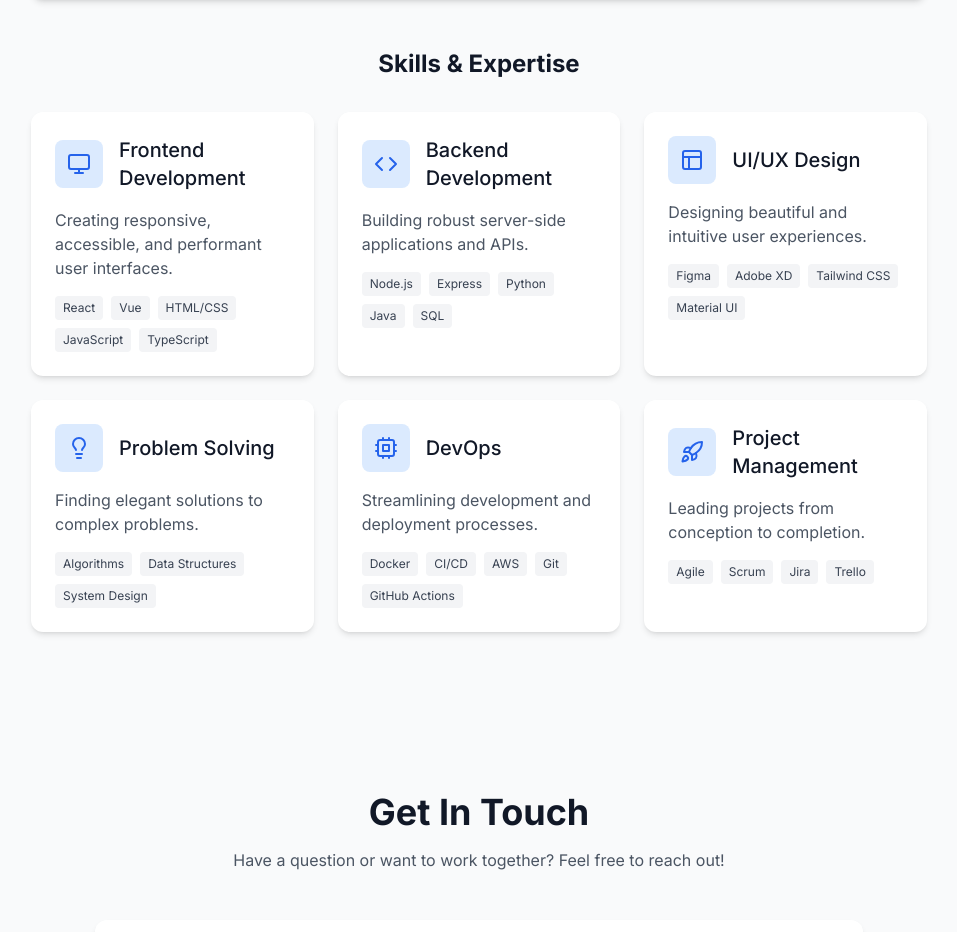
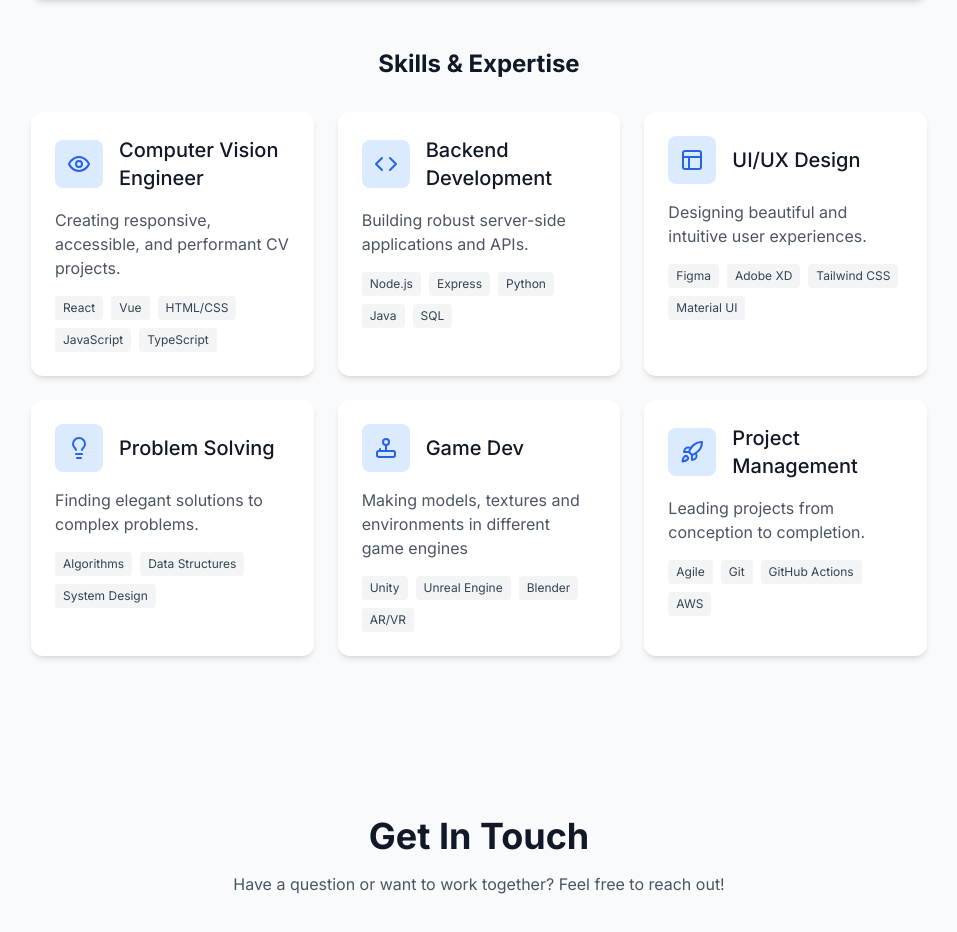
Before and after one commit to SharkSpidy/portfolio, a React (Vite) app: page / in a window 1280 px wide. Shown: the part 2420-3352 px from the top of the page, without its empty margins (161-1118 px from the left). Built offline with nearby package versions, Linux system fonts and the light colour scheme.

Commit message:
Bugs and Fixes

```diff
--- a/src/components/About.tsx
+++ b/src/components/About.tsx
@@ -1,5 +1,5 @@
 import React, { useEffect, useRef } from 'react';
-import { Monitor, Code, Layout, Lightbulb, Cpu, Rocket } from 'lucide-react';
+import { Monitor, Code, Layout, Lightbulb, Cpu, Rocket, Camera, Eye, Joystick } from 'lucide-react';
 
 const About: React.FC = () => {
   const sectionRef = useRef<HTMLElement>(null);
@@ -39,9 +39,9 @@ const About: React.FC = () => {
 
   const skills = [
     {
-      name: 'Frontend Development',
-      icon: <Monitor className="h-6 w-6" />,
-      description: 'Creating responsive, accessible, and performant user interfaces.',
+      name: 'Computer Vision Engineer',
+      icon: <Eye className="h-6 w-6" />,
+      description: 'Creating responsive, accessible, and performant CV projects.',
       technologies: ['React', 'Vue', 'HTML/CSS', 'JavaScript', 'TypeScript'],
     },
     {
@@ -63,16 +63,16 @@ const About: React.FC = () => {
       technologies: ['Algorithms', 'Data Structures', 'System Design'],
     },
     {
-      name: 'DevOps',
-      icon: <Cpu className="h-6 w-6" />,
-      description: 'Streamlining development and deployment processes.',
-      technologies: ['Docker', 'CI/CD', 'AWS', 'Git', 'GitHub Actions'],
+      name: 'Game Dev',
+      icon: <Joystick className="h-6 w-6" />,
+      description: 'Making models, textures and environments in different game engines',
+      technologies: ['Unity', 'Unreal Engine', 'Blender', 'AR/VR' ],
     },
     {
       name: 'Project Management',
       icon: <Rocket className="h-6 w-6" />,
       description: 'Leading projects from conception to completion.',
-      technologies: ['Agile', 'Scrum', 'Jira', 'Trello'],
+      technologies: ['Agile', 'Git', 'GitHub Actions', 'AWS'],
     }
   ];
 
```
